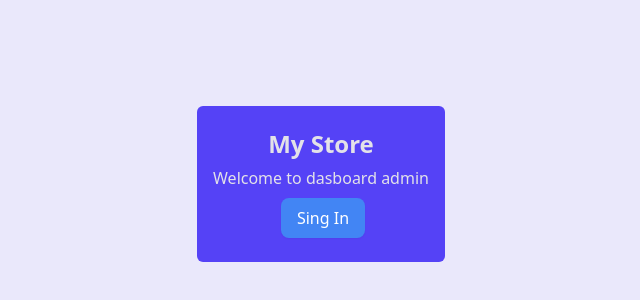
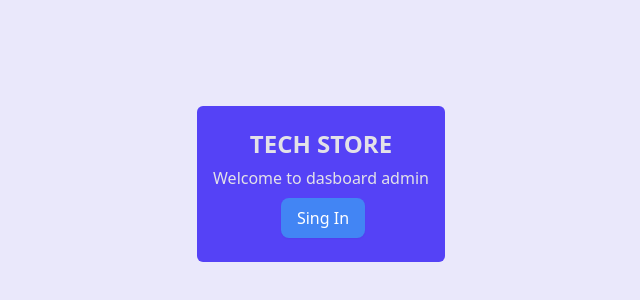
Before and after one commit to NicolasMendoza92/ecommerce-admin, a Next.js app: page / in a window 1280 px wide. Shown: the part 216-516 px from the top of the page, without its empty margins (319-959 px from the left). Built offline with nearby package versions, Linux system fonts and the light colour scheme; no server answers.

Commit message:
cambios para solucionar push

```diff
--- a/components/HomeStats.js
+++ b/components/HomeStats.js
@@ -43,7 +43,7 @@ export default function HomeStats() {
                 <div className="board-card" >
                     <h3 className="board-title ">Today</h3>
                     <div className="board-number">{ordersToday.length}</div>
-                    <div className="board-desc">{ordersToday.length} orders in 24hs</div>
+                    <div className="board-desc">{ordersToday.length} orders in a day</div>
                 </div>
                 <div className="board-card" >
                     <h3 className="board-title ">Week</h3>
@@ -61,7 +61,7 @@ export default function HomeStats() {
                 <div className="board-card" >
                     <h3 className="board-title ">Today</h3>
                     <div className="board-number">$ {revenueDay}</div>
-                    <div className="board-desc">revenue in 24hs</div>
+                    <div className="board-desc">revenue in a day</div>
                 </div>
                 <div className="board-card" >
                     <h3 className="board-title ">Week</h3>
--- a/components/Logo.js
+++ b/components/Logo.js
@@ -7,7 +7,7 @@ export default function Logo() {
         <path strokeLinecap="round" strokeLinejoin="round" d="M13.5 21v-7.5a.75.75 0 01.75-.75h3a.75.75 0 01.75.75V21m-4.5 0H2.36m11.14 0H18m0 0h3.64m-1.39 0V9.349m-16.5 11.65V9.35m0 0a3.001 3.001 0 003.75-.615A2.993 2.993 0 009.75 9.75c.896 0 1.7-.393 2.25-1.016a2.993 2.993 0 002.25 1.016c.896 0 1.7-.393 2.25-1.016a3.001 3.001 0 003.75.614m-16.5 0a3.004 3.004 0 01-.621-4.72L4.318 3.44A1.5 1.5 0 015.378 3h13.243a1.5 1.5 0 011.06.44l1.19 1.189a3 3 0 01-.621 4.72m-13.5 8.65h3.75a.75.75 0 00.75-.75V13.5a.75.75 0 00-.75-.75H6.75a.75.75 0 00-.75.75v3.75c0 .415.336.75.75.75z" />
       </svg>
       <span className="">
-          My Store
+          TECH STORE
         </span>
     </Link>
   );
--- a/pages/index.js
+++ b/pages/index.js
@@ -11,7 +11,7 @@ export default function Home() {
     return (
       <div className='bg-highlight w-screen h-screen flex justify-center items-center'>
         <div className="bg-primary p-4 rounded-md flex-col items-center">
-          <h1 className="mystore text-center m-2">My Store</h1>
+          <h1 className="mystore text-center m-2">TECH STORE</h1>
           <p className="mystoretext text-center">Welcome to dasboard admin</p>
           <div className="text-center m-2 ">
             <button onClick={() => signIn('')} className="btn-google p-2 px-4 rounded-lg"> Sing In</button>
```
